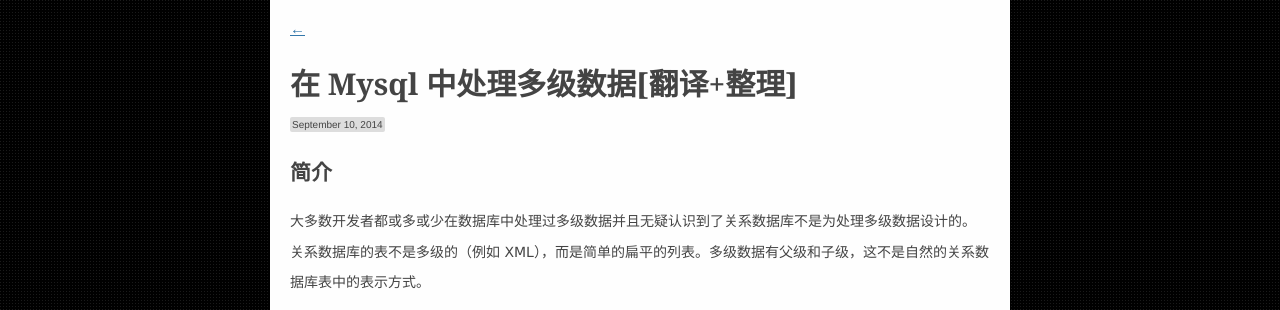
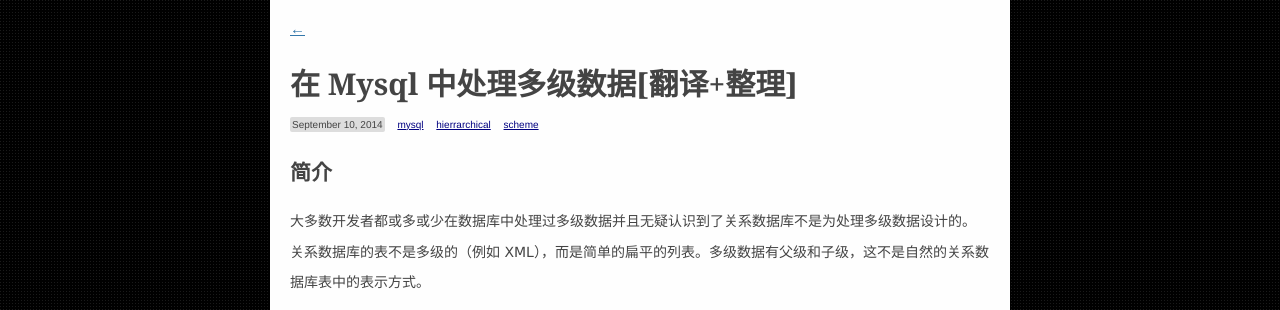
Before and after one commit to osrpt/osrpt.github.com, a Jekyll site: the page built from _posts/2014-09-10-managing-hierarchical-data-in-mysql.md, in a window 1280 px wide and 900 px high. Shown: the top 310 px of the window. Built offline with Jekyll 4.4.1, drawn with Linux system fonts in a browser that asks for light colours; nearby versions of some CDN libraries; Markdown is read by kramdown in place of the engine named in the settings; comment, search, counter and statistics services are not loaded.

Commit message:
add tags

```diff
--- a/_posts/2014-09-10-managing-hierarchical-data-in-mysql.md
+++ b/_posts/2014-09-10-managing-hierarchical-data-in-mysql.md
@@ -1,6 +1,10 @@
 ---
 layout: post
 title: 在 Mysql 中处理多级数据[翻译+整理]
+tags:
+- mysql
+- hierrarchical
+- scheme
 ---
 
 ##简介
```
